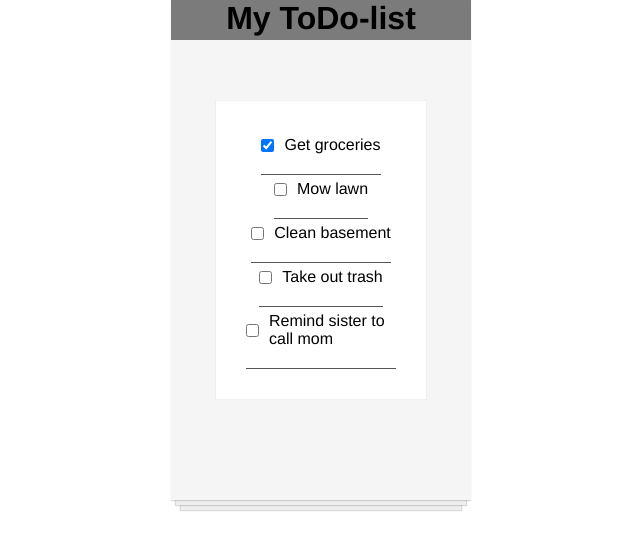
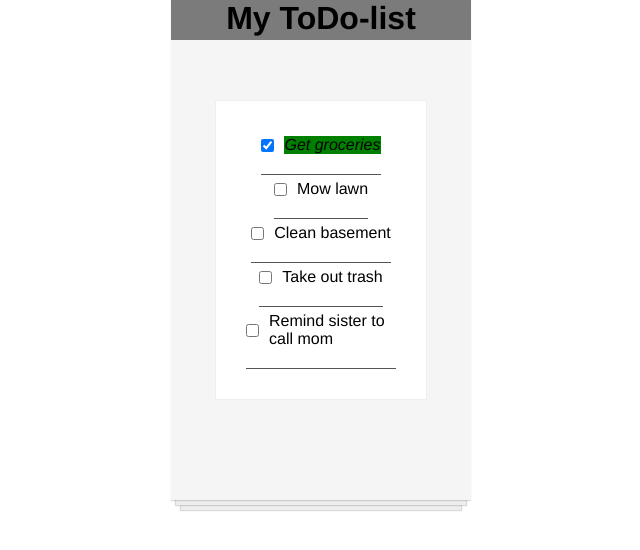
Before and after one commit to mdanneil/todo-app, a React (Create React App) app: page / in a window 1280 px wide. Shown: the top 550 px of the page, without its empty margins (319-959 px from the left). Built offline with nearby package versions, Linux system fonts and the light colour scheme.

Commit message:
added some styling

```diff
--- a/src/components/TodoItem.jsx
+++ b/src/components/TodoItem.jsx
@@ -1,6 +1,14 @@
 import React from "react";
 
 function TodoItem(props) {
+    const styleIfCompleted = {
+        fontStyle: "italic",
+        backgroundColor: "green",
+    };
+    const styleIfIncomplete = {
+        fontStyle: "normal",
+        fontWeight: "500",
+    };
     return (
         <div className="single-box">
             <input
@@ -8,7 +16,13 @@ function TodoItem(props) {
                 checked={props.item.completed}
                 onChange={() => props.handleChange(props.item.id)}
             />
-            <p>{props.item.text}</p>
+            <p
+                style={
+                    props.item.completed ? styleIfCompleted : styleIfIncomplete
+                }
+            >
+                {props.item.text}
+            </p>
         </div>
     );
 }
```
